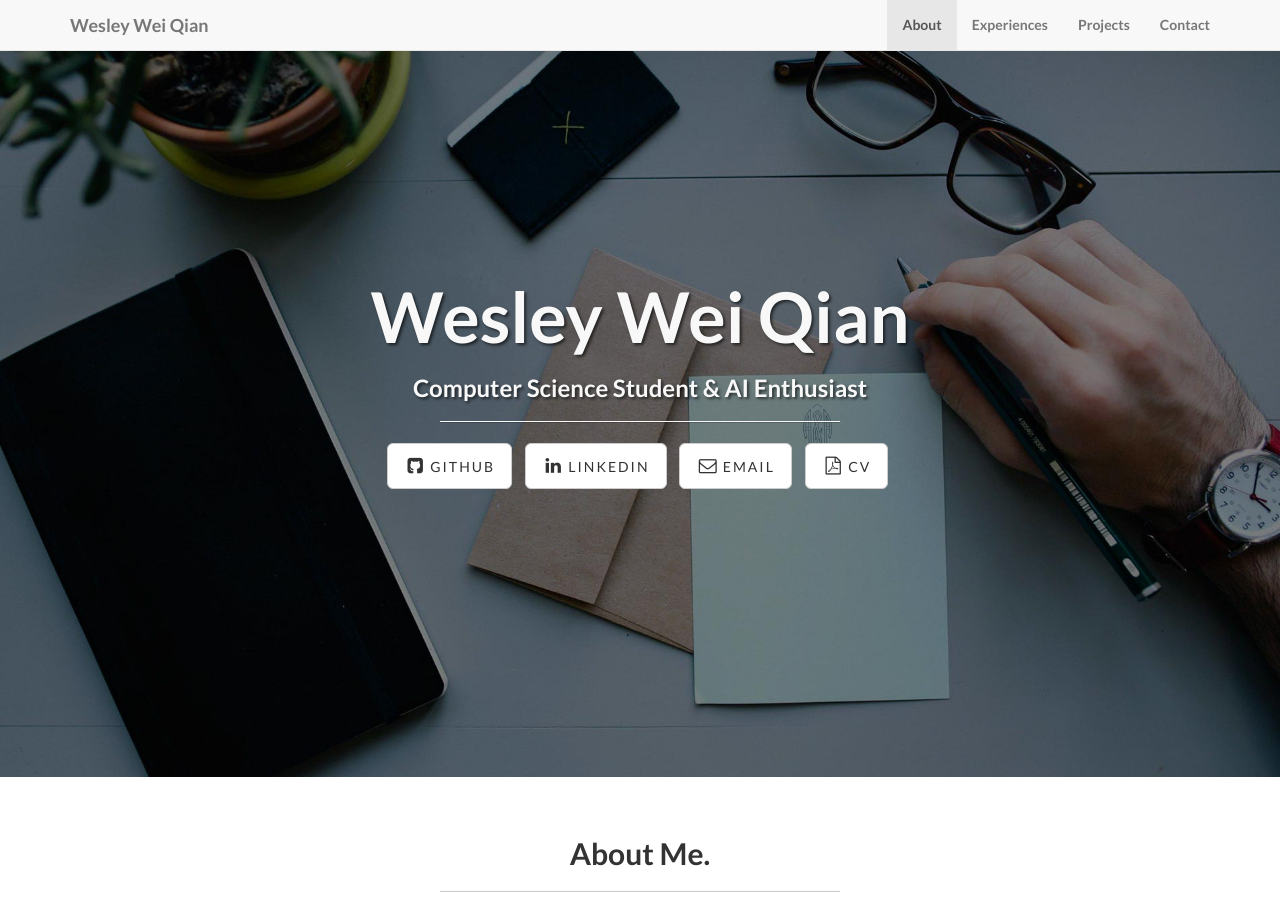
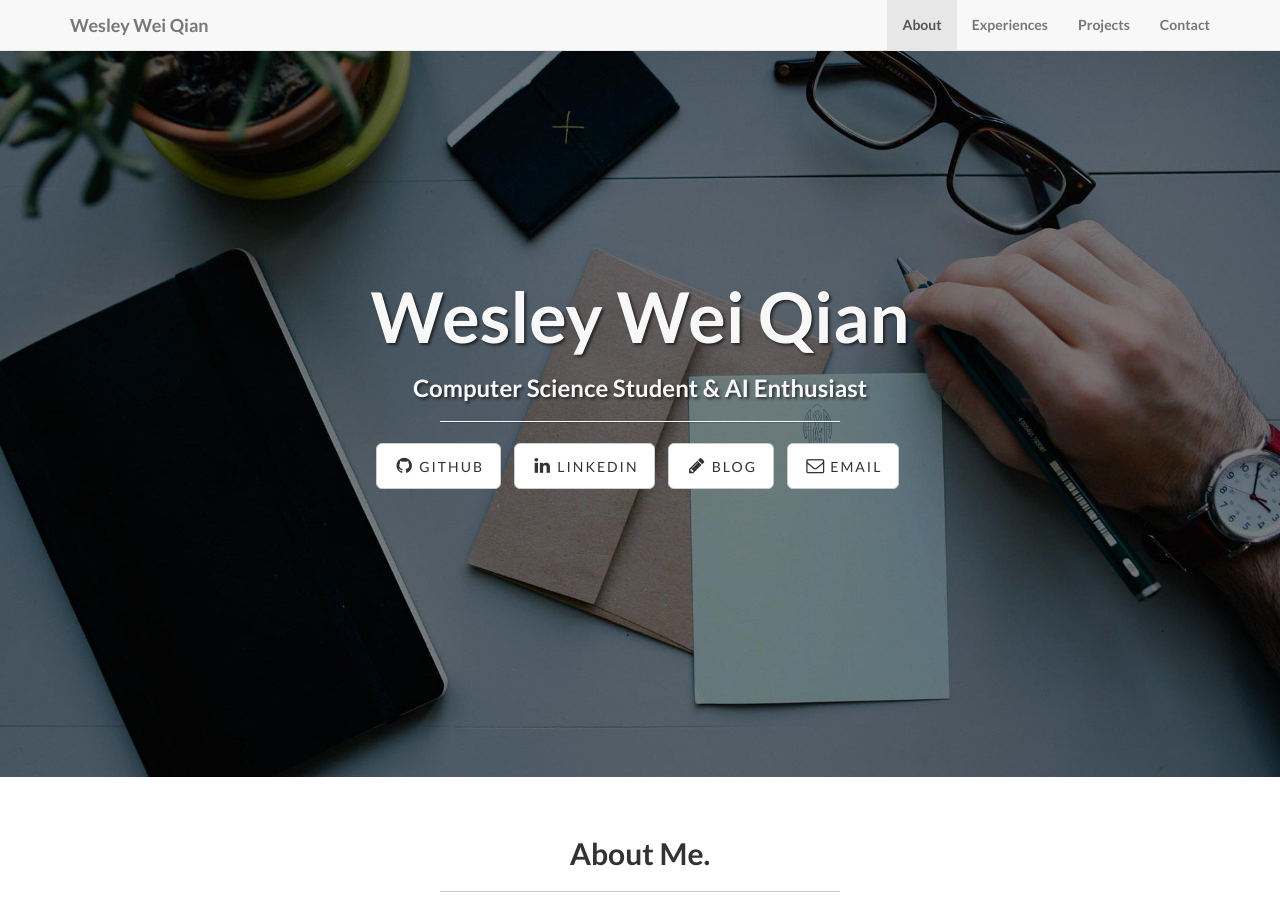
Before and after one commit to WesleyyC/wesleyyc.github.io, a Jekyll site: the page built from index.html, in a window 1280 px wide and 900 px high. Built offline with Jekyll 4.4.1, drawn with Linux system fonts in a browser that asks for light colours.

Commit message:
Update Blog

```diff
--- a/_config.yml
+++ b/_config.yml
@@ -21,15 +21,18 @@ permalink: pretty
 # ----------------------- #
 
 social:
-  - icon: github-square
+  - icon: github
     title: github
     url: https://github.com/WesleyyC
   - icon: linkedin
     title: linkedin
     url: https://www.linkedin.com/in/wesleychin0919
+  - icon: pencil
+    title: blog
+    url: https://wesleyyc.github.io/blog
   - icon: envelope-o
     title: email
     url: mailto:wesley.chin0919@gmail.com
-  - icon: file-pdf-o
-    title: cv
-    url: https://www.dropbox.com/s/44y09thgggt4tqm/Resume_Wesley.pdf?dl=0
+  # - icon: file-pdf-o
+  #   title: cv
+  #   url: https://www.dropbox.com/s/44y09thgggt4tqm/Resume_Wesley.pdf?dl=0
--- a/_includes/about.html
+++ b/_includes/about.html
@@ -6,6 +6,7 @@
               <h2>About Me.</h2>
               <hr class="intro-divider">
               <br/>
+              <font size="4px">
                 <p>Hello,</p>
                 <p>My name is <font color="DarkTurquoise">Wesley</font>.</p>
                 <p>I study <font color="HotPink">Computer Science & Neuroscience</font></p>
@@ -19,6 +20,6 @@
                 <p><font color="LightSkyBlue ">& Cognitive Science <i class="fa fa-user"></i></font> </p>
                 <p>and now, I want to be that part of intelligence. </p>
                 <br/>
-              </div>
+              </font>
         </div>
     </section>
```
Also changed, not shown: 7 other files.
